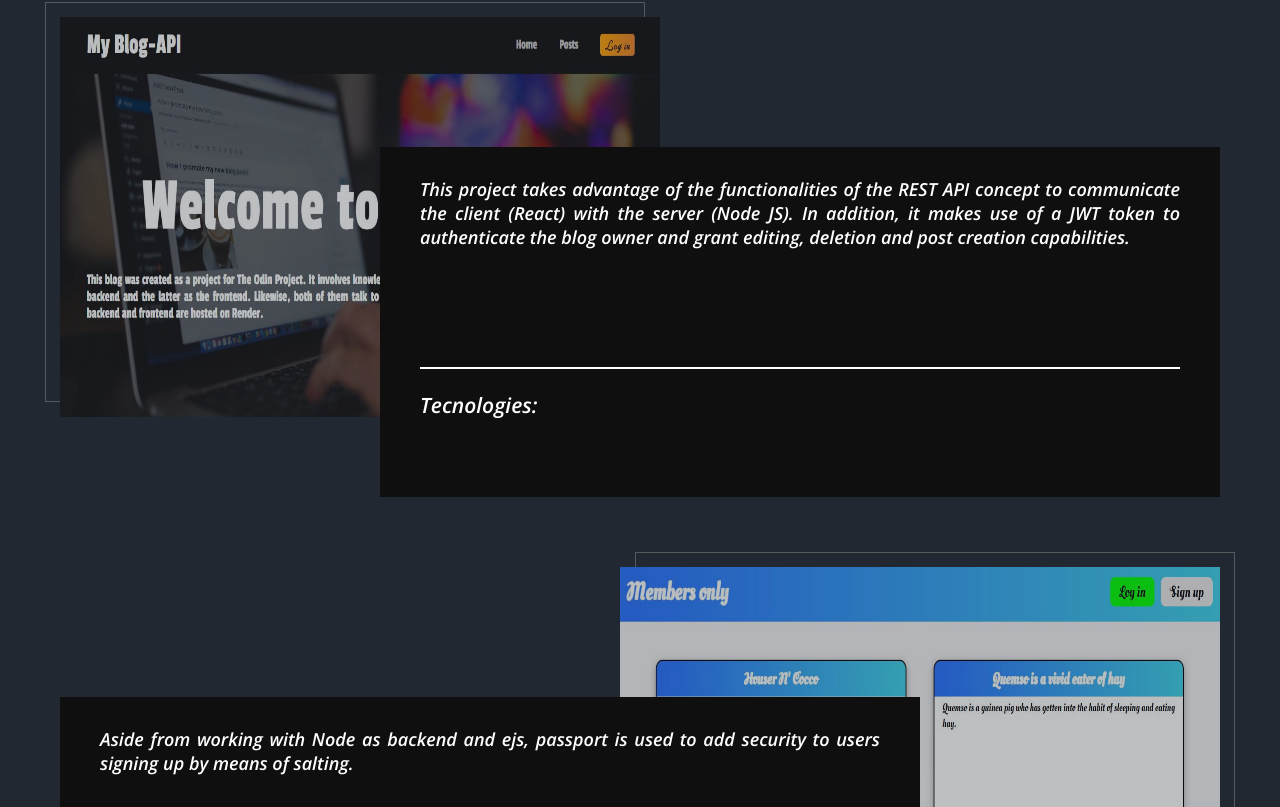
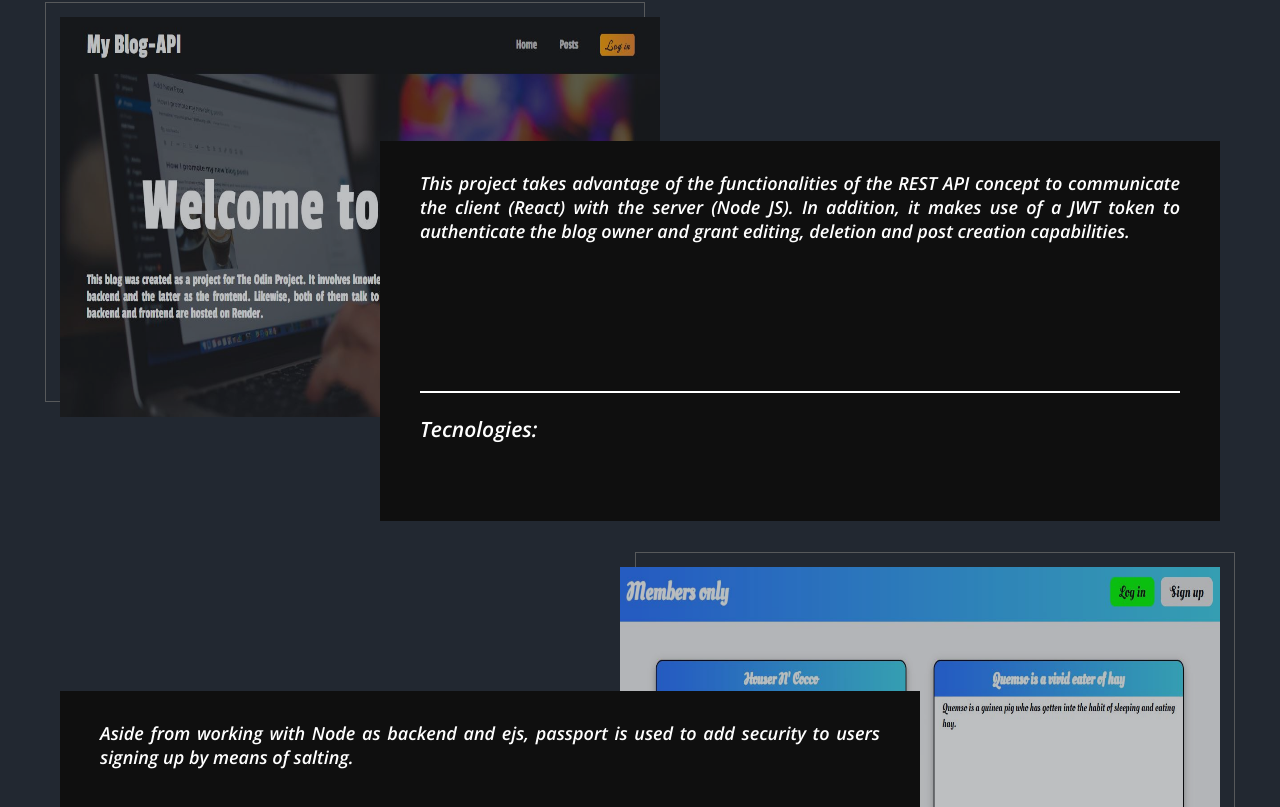
Before and after one commit to Houser97/Portfolio, a React (Create React App) app: page / in a window 1280 px wide. Shown: the part 1493-2300 px from the top of the page. Built offline with nearby package versions, Linux system fonts and the light colour scheme.

Commit message:
Increase card height and change background color

```diff
--- a/src/styles/ProjectCard.css
+++ b/src/styles/ProjectCard.css
@@ -79,7 +79,7 @@
     flex-flow: column;
     justify-content: space-between;
     flex: 1;
-    height: 350px;
+    height: 380px;
     background-color: rgb(15, 15, 15);
     z-index: 2;
     color: white;
```
